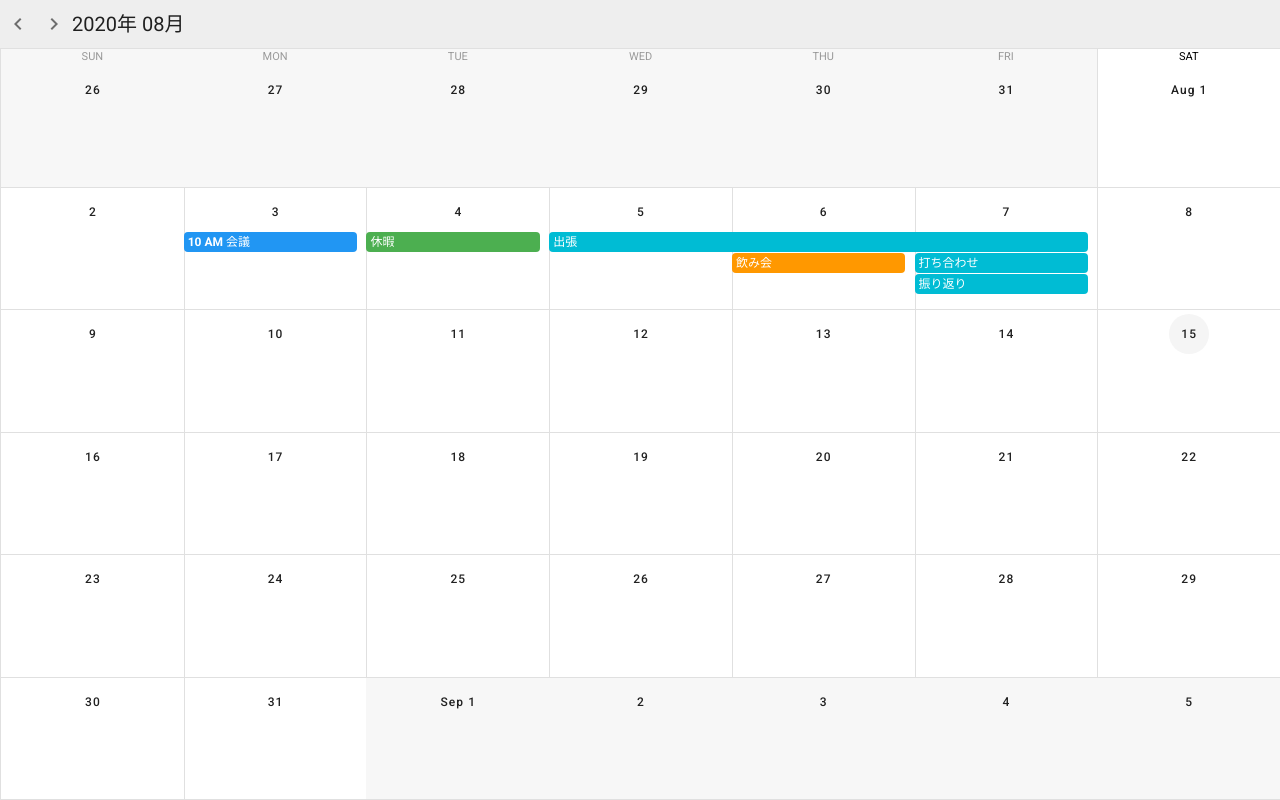
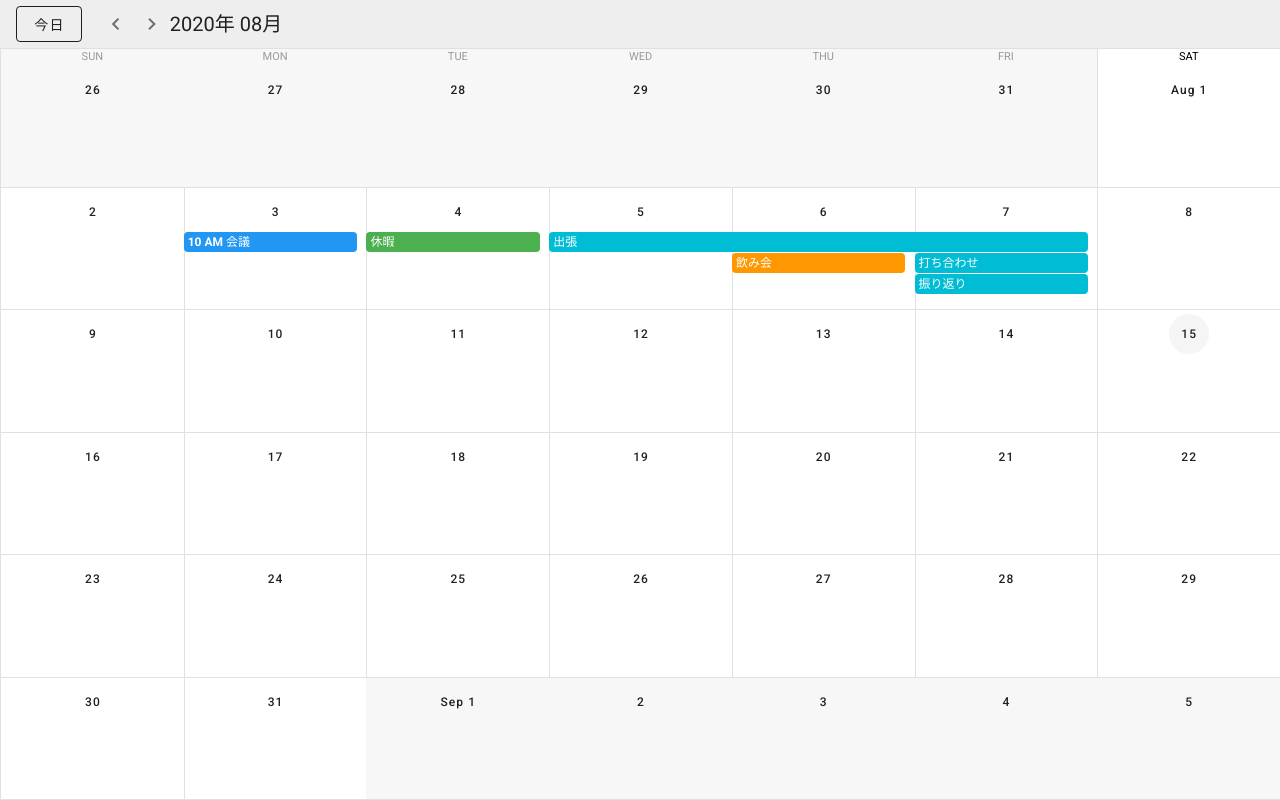
Before and after one commit to youichiro/vuetify-calendar-sample, a Vue app: page / in a window 1280 px wide. Built offline with nearby package versions, Linux system fonts and the light colour scheme.

Commit message:
今日ボタンを追加

```diff
--- a/src/components/Calendar.vue
+++ b/src/components/Calendar.vue
@@ -6,6 +6,9 @@
       color="grey lighten-3"
       class="d-flex align-center"
     >
+      <v-btn outlined class="ma-4" @click="setToday">
+        今日
+      </v-btn>
       <v-btn icon @click="$refs.calendar.prev()">
         <v-icon>mdi-chevron-left</v-icon>
       </v-btn>
@@ -40,6 +43,9 @@
       },
     },
     methods: {
+      setToday () {
+        this.value = moment().format('yyyy-MM-DD')
+      },
       getEvents () {
         const events = [
           {
```
